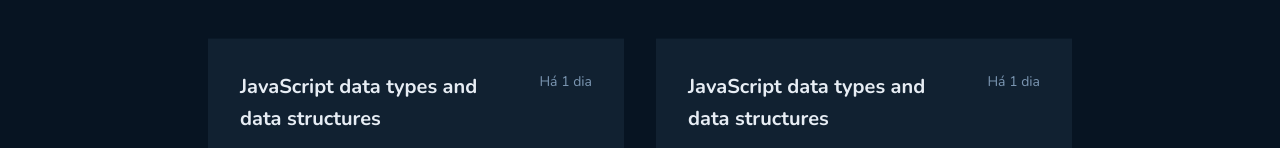
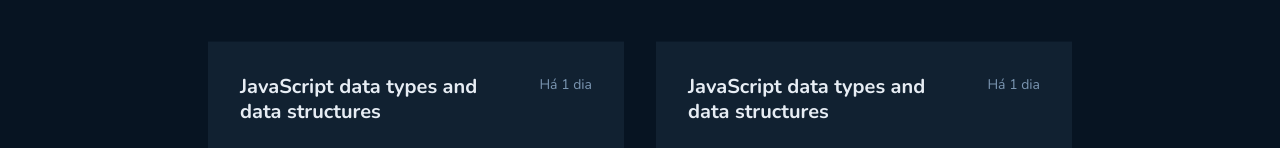
Before and after one commit to aledosreis/github-blog, a React (Vite) app: page / in a window 1280 px wide. Shown: the part 604-752 px from the top of the page. Built offline with nearby package versions, Linux system fonts and the light colour scheme.

Commit message:
change Card title to link

```diff
--- a/src/components/CardPost/CardPost.module.css
+++ b/src/components/CardPost/CardPost.module.css
@@ -17,7 +17,7 @@
   justify-content: space-between;
 }
 
-.cardHeader strong {
+.cardHeader a {
   font-size: 1.25rem;
   font-weight: 700;
   color: var(--base-title);
--- a/src/components/CardPost/index.tsx
+++ b/src/components/CardPost/index.tsx
@@ -1,10 +1,14 @@
 import styles from './CardPost.module.css'
 
-export function CardPost() {
+type CardPostProps = {
+  route: string
+}
+
+export function CardPost({route}: CardPostProps) {
   return (
     <div className={styles.cardPost}>
       <div className={styles.cardHeader}>
-        <strong>JavaScript data types and data structures</strong>
+        <a href={route}>JavaScript data types and data structures</a>
         <span>Há 1 dia</span>
       </div>
 
--- a/src/pages/Home/index.tsx
+++ b/src/pages/Home/index.tsx
@@ -38,7 +38,7 @@
 
         <div className={styles.posts}>
           {Array.from({ length: 6 }).map((_, index) => {
-            return <CardPost key={index} />;
+            return <CardPost key={index} route={`/post/${index}`} />;
           })}
         </div>
       </div>
```
